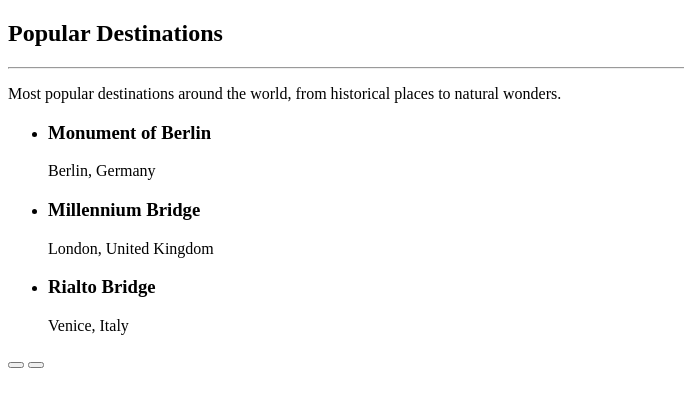
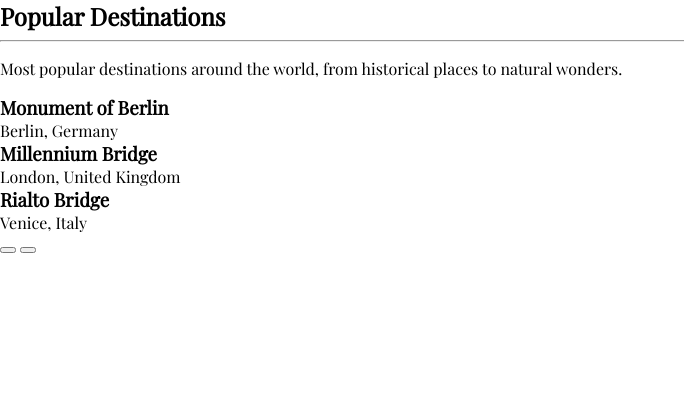
Before and after one commit to Horosh97/202309-w4chwe-daniel-andreu-barbara-gimeno, a website: page public/index.html in a window 1280 px wide. Shown: the whole page, without its empty margins (0-684 px from the left). Drawn offline with nearby package versions, Linux system fonts and the light colour scheme; files that its build step writes are made by us from their sources.

Commit message:
Fix links to css and sass structure

```diff
--- a/package.json
+++ b/package.json
@@ -5,8 +5,8 @@
   "main": "index.js",
   "scripts": {
     "prepare": "husky install",
-    "build-style": "sass sass/styles.scss styles/styles.css",
-    "build-style:dev": "sass sass/styles.scss styles/styles.css -w"
+    "build-style": "sass sass/styles.scss public/styles/styles.css",
+    "build-style:dev": "sass sass/styles.scss public/styles/styles.css -w"
   },
   "keywords": [],
   "author": "",
--- a/public/index.html
+++ b/public/index.html
@@ -8,6 +8,7 @@
   <link rel="preconnect" href="https://fonts.gstatic.com" crossorigin>
   <link href="https://fonts.googleapis.com/css2?family=Playfair+Display&family=Rubik&display=swap" rel="stylesheet">
   <link rel="shortcut icon" href="favicon.png" type="image/x-icon">
+  <link rel="stylesheet" href="/styles/styles.css">
   <title>Travellian</title>
 </head>
 
--- a/sass/styles.scss
+++ b/sass/styles.scss
@@ -0,0 +1,2 @@
+@use "core/resets";
+@use "core/globals";
--- a/sass/variables/_variables.scss
+++ b/sass/variables/_variables.scss
@@ -1,2 +1,2 @@
-$main-font-family: "Playfair Display", serif;
+$main-font-family: "Playfair Display";
 $paragraph-font-family: "Rubik", sans-serif;
```
Also changed, not shown: 1 other file.
